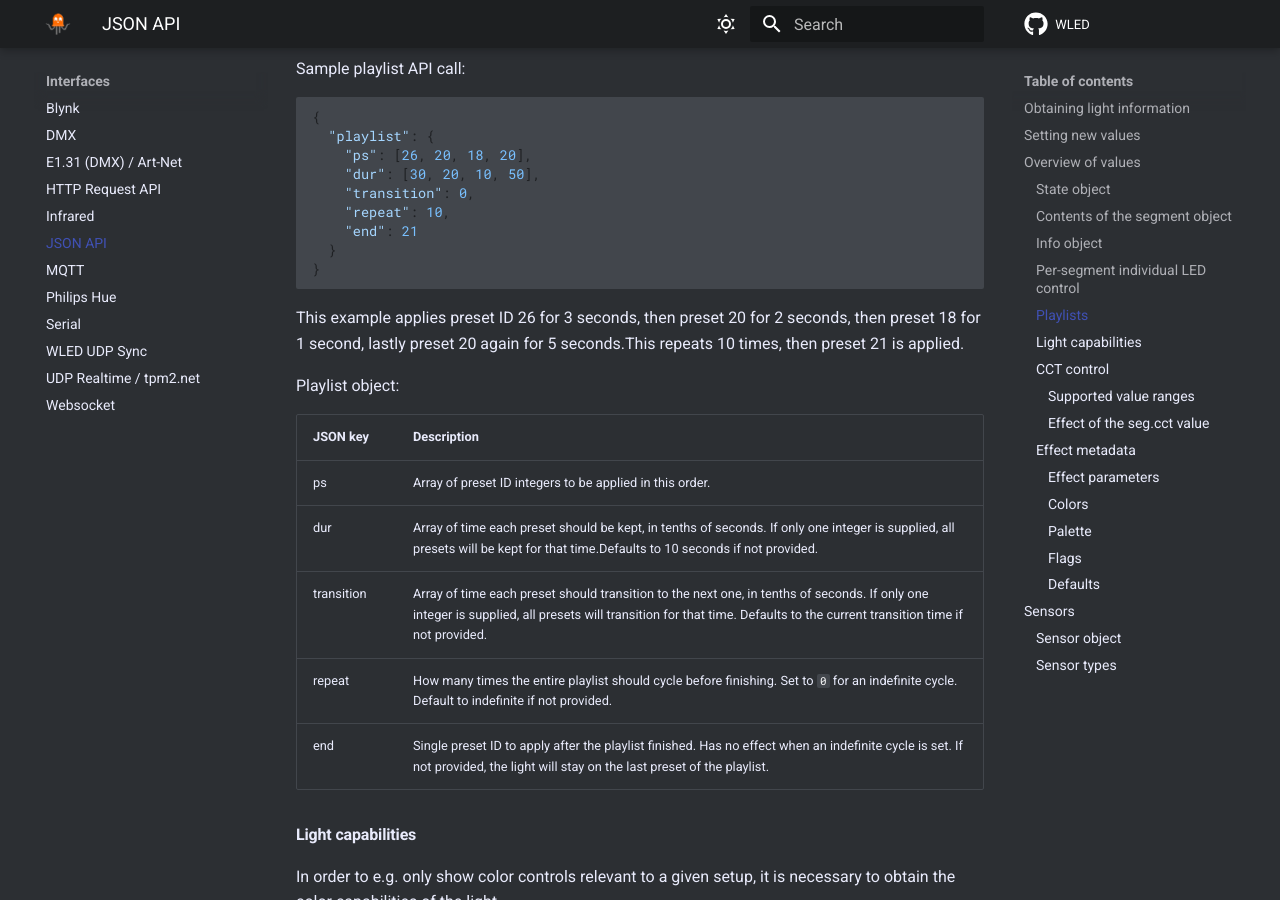
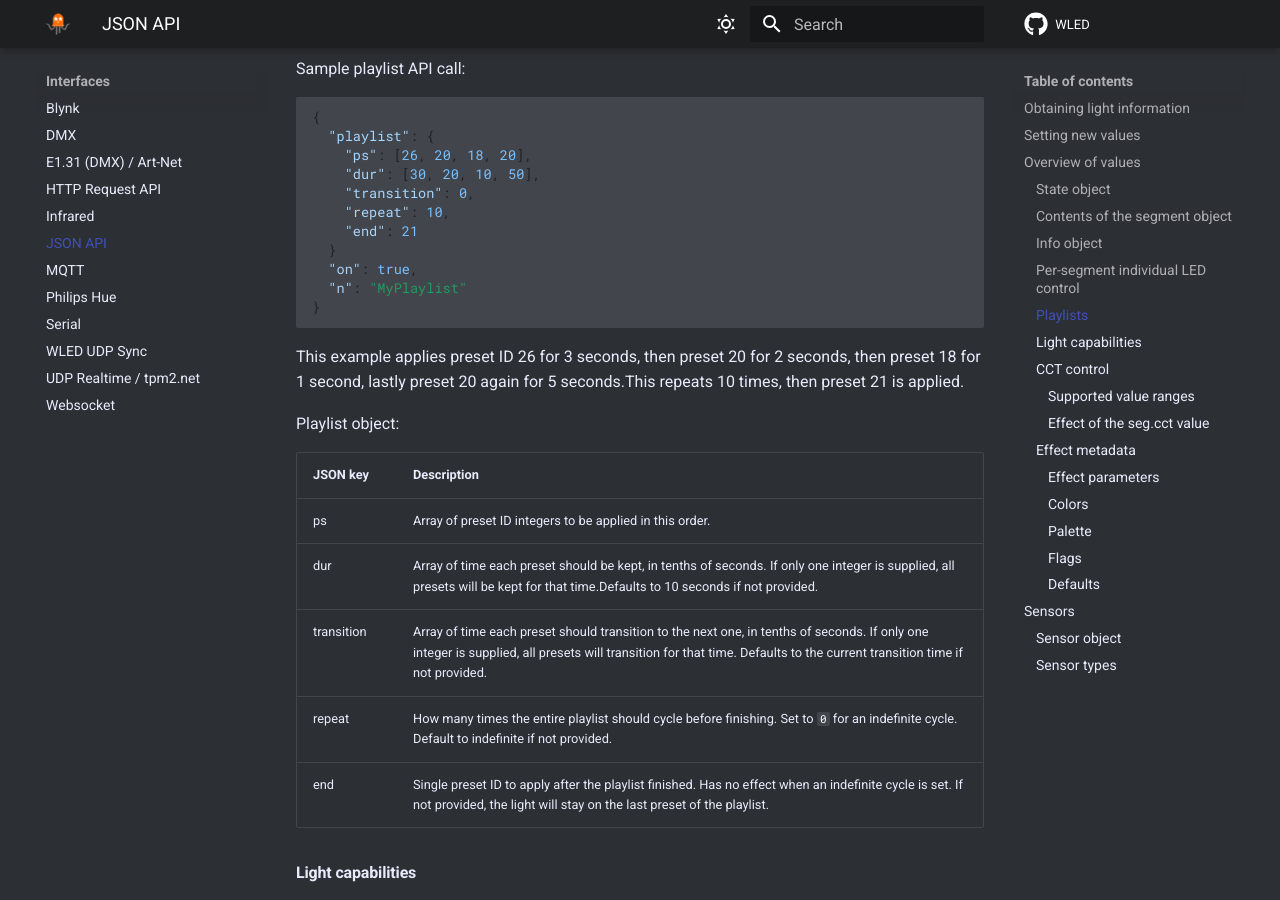
Before and after one commit to Aircoookie/WLED-Docs, an MkDocs documentation site: the page built from docs/interfaces/json-api.md, in a window 1280 px wide and 900 px high, scrolled down 10403 px. Built offline with MkDocs 1.6.1 and Material for MkDocs 9.7.7, drawn with Linux system fonts in a browser that asks for light colours; comment, search, counter and statistics services are not loaded.

Commit message:
Missing parameters "on" and "n"
Compared to the actual file (presets.json) it appears "on" and "n" are missing from the documentation.

````diff
--- a/docs/interfaces/json-api.md
+++ b/docs/interfaces/json-api.md
@@ -289,6 +289,8 @@ Sample playlist API call:
     "repeat": 10,
     "end": 21
   }
+  "on": true,
+  "n": "MyPlaylist"
 }
 ```
 
````
